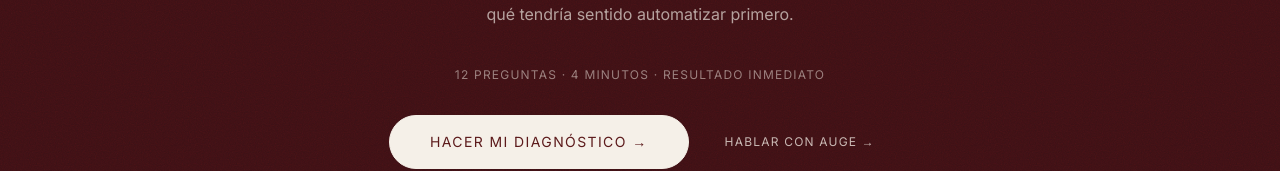
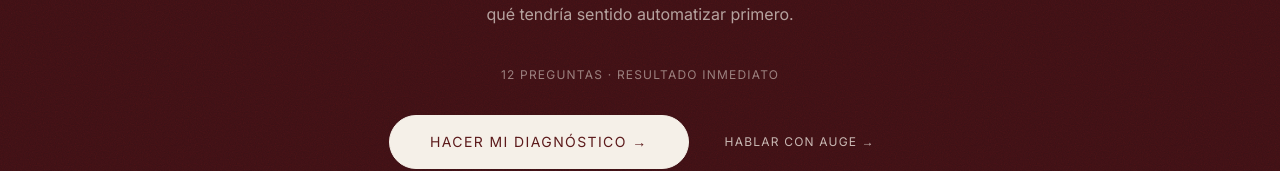
Before and after one commit to Augestudio-marketing/auge-website, a Next.js app: page /planes in a window 1280 px wide. Shown: the part 11139-11310 px from the top of the page. Built offline with nearby package versions, Linux system fonts and the light colour scheme.

Commit message:
Quitar la referencia a 4 minutos en toda la web
Co-Authored-By: Claude Opus 5.5 <noreply@anthropic.com>
Claude-Session: https://claude.ai/code/session_01X2mCScQe8tKoYnBimTdAnm

```diff
--- a/app/components/QuizCTA.tsx
+++ b/app/components/QuizCTA.tsx
@@ -115,7 +115,7 @@ export default function QuizCTA() {
               <span className="italic">tu negocio de ti?</span>
             </h2>
             <p className="mx-auto mt-4 text-sm uppercase tracking-widest text-cream/50">
-              Descúbrelo en 4 minutos.
+              Descúbrelo en 12 preguntas.
             </p>
             <p className="mx-auto mt-6 max-w-xl leading-relaxed text-cream/70">
               Entre Booksy, WhatsApp, Instagram y la libreta de siempre, es
--- a/app/diagnostico/page.tsx
+++ b/app/diagnostico/page.tsx
@@ -4,11 +4,11 @@ import DiagnosticoLanding from "./DiagnosticoLanding";
 export const metadata: Metadata = {
   title: "Diagnóstico gratis para tu negocio de belleza o estética — auge.studio",
   description:
-    "12 preguntas, 4 minutos. Descubre cuánto depende tu negocio de ti y qué partes de tu día a día ya podrían funcionar solas. Gratis, sin compromiso.",
+    "12 preguntas, resultado inmediato. Descubre cuánto depende tu negocio de ti y qué partes de tu día a día ya podrían funcionar solas. Gratis, sin compromiso.",
   openGraph: {
     title: "Diagnóstico gratis para tu negocio de belleza o estética",
     description:
-      "12 preguntas, 4 minutos. Descubre cuánto depende tu negocio de ti y qué partes de tu día a día ya podrían funcionar solas.",
+      "12 preguntas, resultado inmediato. Descubre cuánto depende tu negocio de ti y qué partes de tu día a día ya podrían funcionar solas.",
     url: "https://augestudio.es/diagnostico",
     siteName: "auge.studio",
     locale: "es_ES",
--- a/app/planes/DiagnosticoCierre.tsx
+++ b/app/planes/DiagnosticoCierre.tsx
@@ -35,7 +35,7 @@ export default function DiagnosticoCierre() {
 
         <Reveal delay={300}>
           <p className="mt-10 text-xs uppercase tracking-widest text-cream/50">
-            12 preguntas · 4 minutos · resultado inmediato
+            12 preguntas · resultado inmediato
           </p>
           <div className="mt-8 flex flex-col items-center gap-5 sm:flex-row sm:justify-center">
             <a
```
